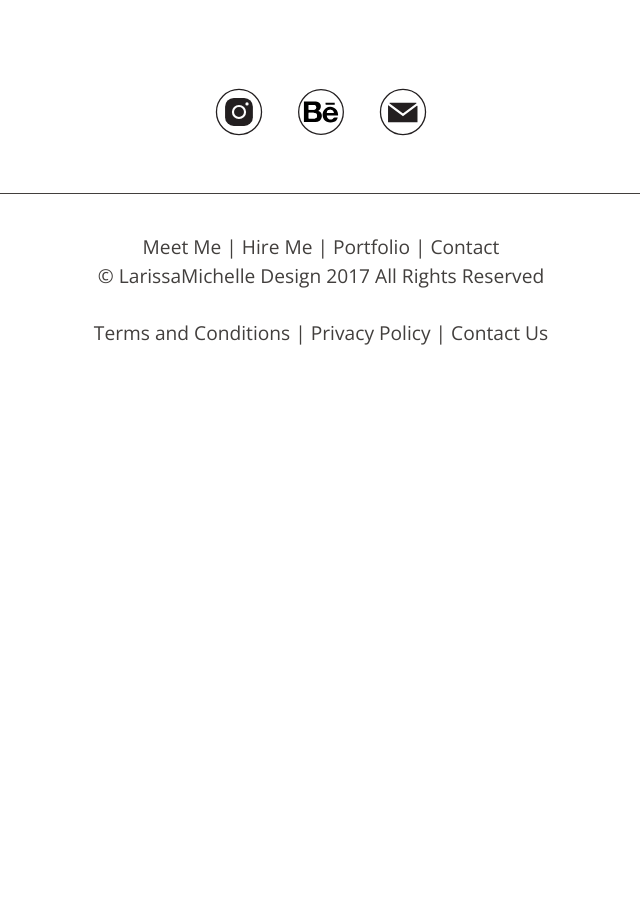
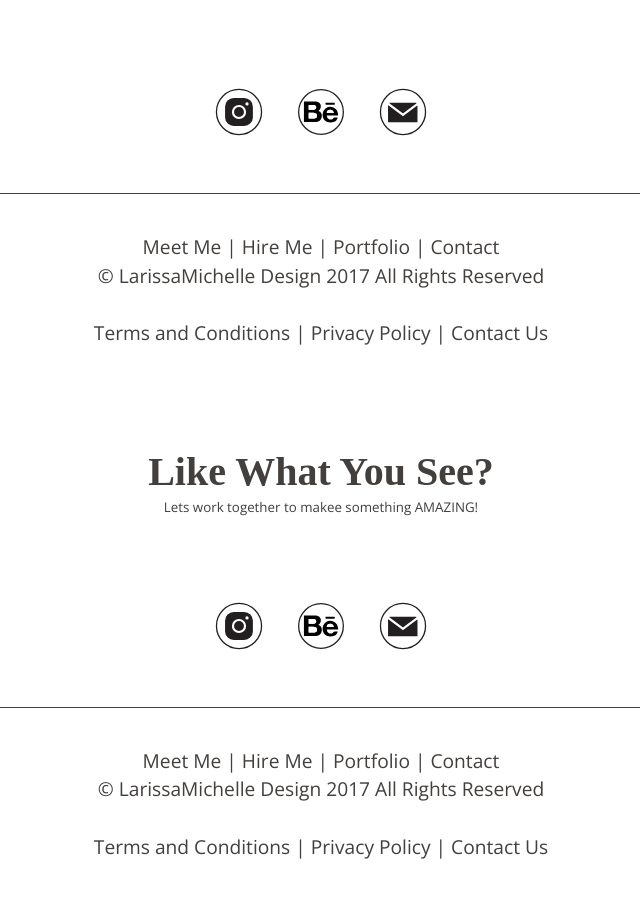
Before and after one commit to Carr0551/Portfolio-Website, a Jekyll site: the page built from meetme.html, in a window 1280 px wide and 900 px high, scrolled down 1609 px. Shown: the whole window, without its empty margins (319-959 px from the left). Built offline with Jekyll 4.4.1, drawn with Linux system fonts in a browser that asks for light colours; some web fonts are replaced; before the commit the page ends 1995 px from its top, so only the background shows below that.

Commit message:
adding jekyll to meet me page

```diff
--- a/_layouts/default.html
+++ b/_layouts/default.html
@@ -0,0 +1,65 @@
+<!DOCTYPE html>
+<html lang="en-ca">
+<head>
+  <meta charset="utf-8">
+  <title>LarissaMichelle Design</title>
+  <meta name="viewport" content="width=device-width,initial-scale=1">
+  <link href="../css/modules.css" rel="stylesheet">
+  <link href="../css/type.css" rel="stylesheet">
+  <link href="../css/grid.css" rel="stylesheet">
+  <link href="../css/main.css" rel="stylesheet">
+  <link href="https://fonts.googleapis.com/css?family=Open+Sans+Condensed:300" rel="stylesheet">
+  <link href="https://fonts.googleapis.com/css?family=Open+Sans:400,600" rel="stylesheet">
+  <link href="https://fonts.googleapis.com/css?family=Open+Sans:400,600,700" rel="stylesheet">
+  <link href="https://fonts.googleapis.com/css?family=Knewave" rel="stylesheet">
+</head>
+<body>
+  <header>
+    <nav class="left">
+      <input type="checkbox" class="nav-check hide-custom-input" id="nav-check">
+      <label class="nav-label gutter pad-t-1-2" for="nav-check">
+        <img src="../images/hamburger-toggle.svg" alt="Open Navigation">
+      </label>
+      <ul class="nav">
+        <li class="block push-1-2"><a href="../meetme.html">Meet Me</a></li>
+        <li class="block push-1-2"><a href="../hire-me/index.html">Hire Me</a></li>
+        <li class="block push-1-2"><a href="../portfolio.html">Portfolio</a></li>
+        <li class="block"><a href="../contact.html">Contact</a></li>
+      </ul>
+    </nav>
+    <div class="gutter pad-t-1-2">
+      <a href="../index.html">
+        <img class="logo" src="../images/logo.svg" alt="">
+      </a>
+    </div>
+  </header>
+
+  {{content}}
+
+  <h2 class="heading text-center push-0">Like What You See?</h2>
+  <p class="subheading text-center push-0">Lets work together to makee something AMAZING!</P>
+  <div class="social-icons text-center pad-t-2 pad-b-2">
+    <a class="icon-link gutter-1-2" href="https://www.instagram.com/larissacarruthers/">
+      <i class="icon i-48">
+        <img class="social-icons" src="../images/icons_instagram.svg" alt="">
+      </i>
+    </a>
+    <a class="icon-link gutter-1-2" href="https://www.behance.net/carr05516259">
+      <i class="icon i-48">
+        <img class="social-icons" src="../images/icons_behance.svg" alt="">
+      </i>
+    </a>
+    <a class="icon-link gutter-1-2" href="larissamichelledesign@gmail.com">
+      <i class="icon i-48">
+        <img class="social-icons" src="../images/icons_email.svg" alt="">
+      </i>
+    </a>
+  </div>
+</body>
+  <footer class="footer island">
+    <p class="push-0">
+      <a class="footer-nav" href="#">Meet Me</a> | <a class="footer-nav" href="#">Hire Me</a> | <a class="footer-nav" href="#">Portfolio</a> | <a class="footer-nav" href="#">Contact</a>
+    </p>
+    <p class="footer-nav push">© LarissaMichelle Design 2017 All Rights Reserved</p>
+    <a class="footer-nav" <a class="footer-nav" href="#">Terms and Conditions</a> | <a class="footer-nav" href="#">Privacy Policy</a> | <a class="footer-nav" href="#">Contact Us</a>
+  </footer>
--- a/index.html
+++ b/index.html
@@ -77,6 +77,7 @@
       </i>
     </a>
   </div>
+</body>
   <footer class="footer island">
     <p class="push-0">
       <a class="footer-nav" href="#">Meet Me</a> | <a class="footer-nav" href="#">Hire Me</a> | <a class="footer-nav" href="#">Portfolio</a> | <a class="footer-nav" href="#">Contact</a>
--- a/meetme.html
+++ b/meetme.html
@@ -1,38 +1,7 @@
-<!DOCTYPE html>
-<html lang="en-ca">
-<head>
-  <meta charset="utf-8">
-  <title>Meet Me</title>
-  <meta name="viewport" content="width=device-width,initial-scale=1">
-  <link href="css/modules.css" rel="stylesheet">
-  <link href="css/type.css" rel="stylesheet">
-  <link href="css/grid.css" rel="stylesheet">
-  <link href="css/main.css" rel="stylesheet">
-  <link href="https://fonts.googleapis.com/css?family=Open+Sans+Condensed:300" rel="stylesheet">
-  <link href="https://fonts.googleapis.com/css?family=Open+Sans:400,600" rel="stylesheet">
-  <link href="https://fonts.googleapis.com/css?family=Open+Sans:400,600,700" rel="stylesheet">
-  <link href="https://fonts.googleapis.com/css?family=Knewave" rel="stylesheet">
-</head>
-<body>
-  <header>
-    <nav class="left">
-      <input type="checkbox" class="nav-check hide-custom-input" id="nav-check">
-      <label class="nav-label gutter pad-t-1-2" for="nav-check">
-        <img src="images/hamburger-toggle.svg" alt="Open Navigation">
-      </label>
-      <ul class="list-group nav">
-        <li class="block push-1-2"><a href="meetme.html">Meet Me</a></li>
-        <li class="block push-1-2"><a href="hire-me/index.html">Hire Me</a></li>
-        <li class="block push-1-2"><a href="portfolio.html">Portfolio</a></li>
-        <li class="block"><a href="contact.html">Contact</a></li>
-      </ul>
-    </nav>
-    <div class="gutter pad-t-1-2">
-      <a href="index.html">
-        <img class="logo" src="images/logo.svg" alt="">
-      </a>
-    </div>
-  </header>
+---
+layout: default
+---
+
   <div class="container">
     <img class="img-flex pad-t-2" src="images/about-me.jpg" alt="">
     <div class="banner-text">
```
